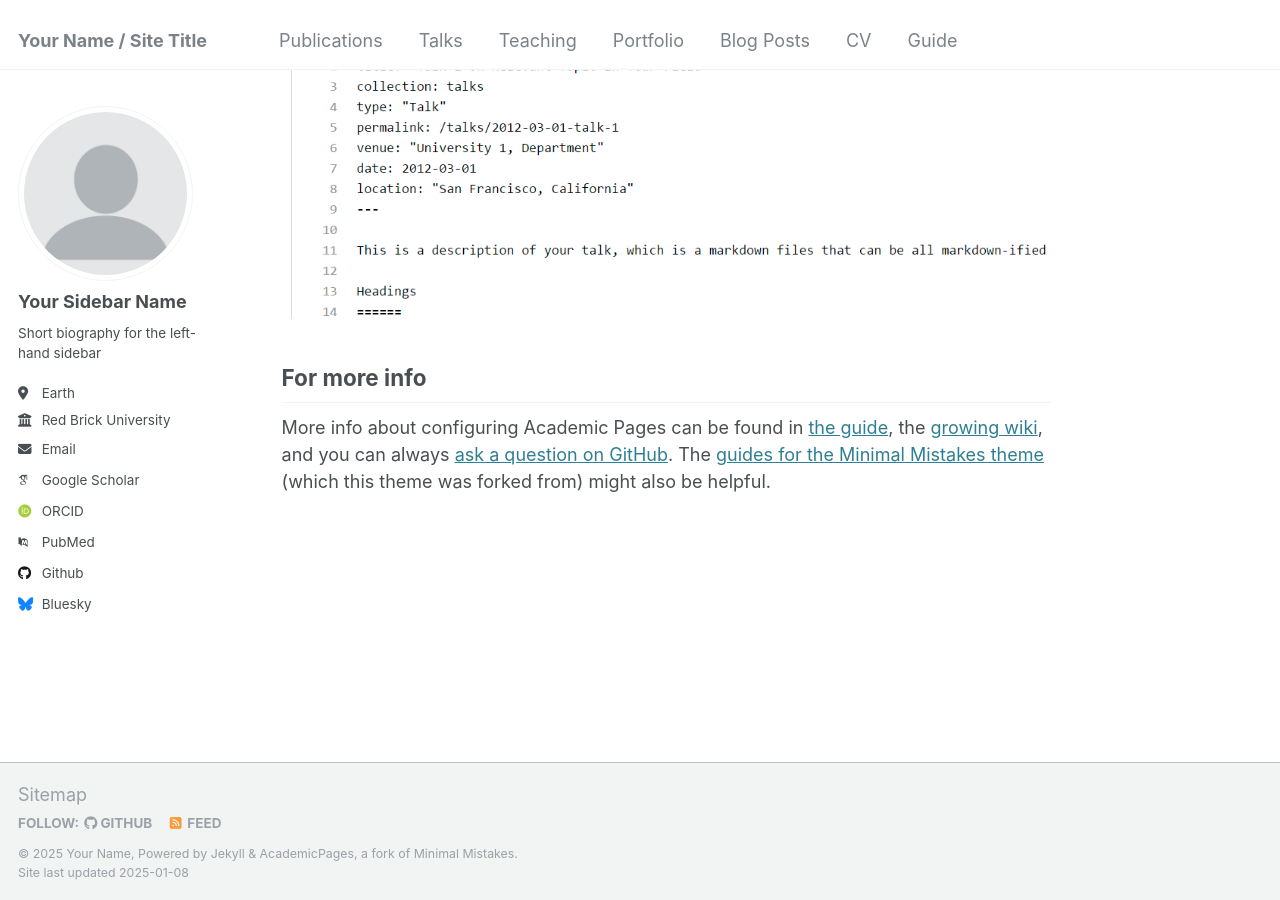
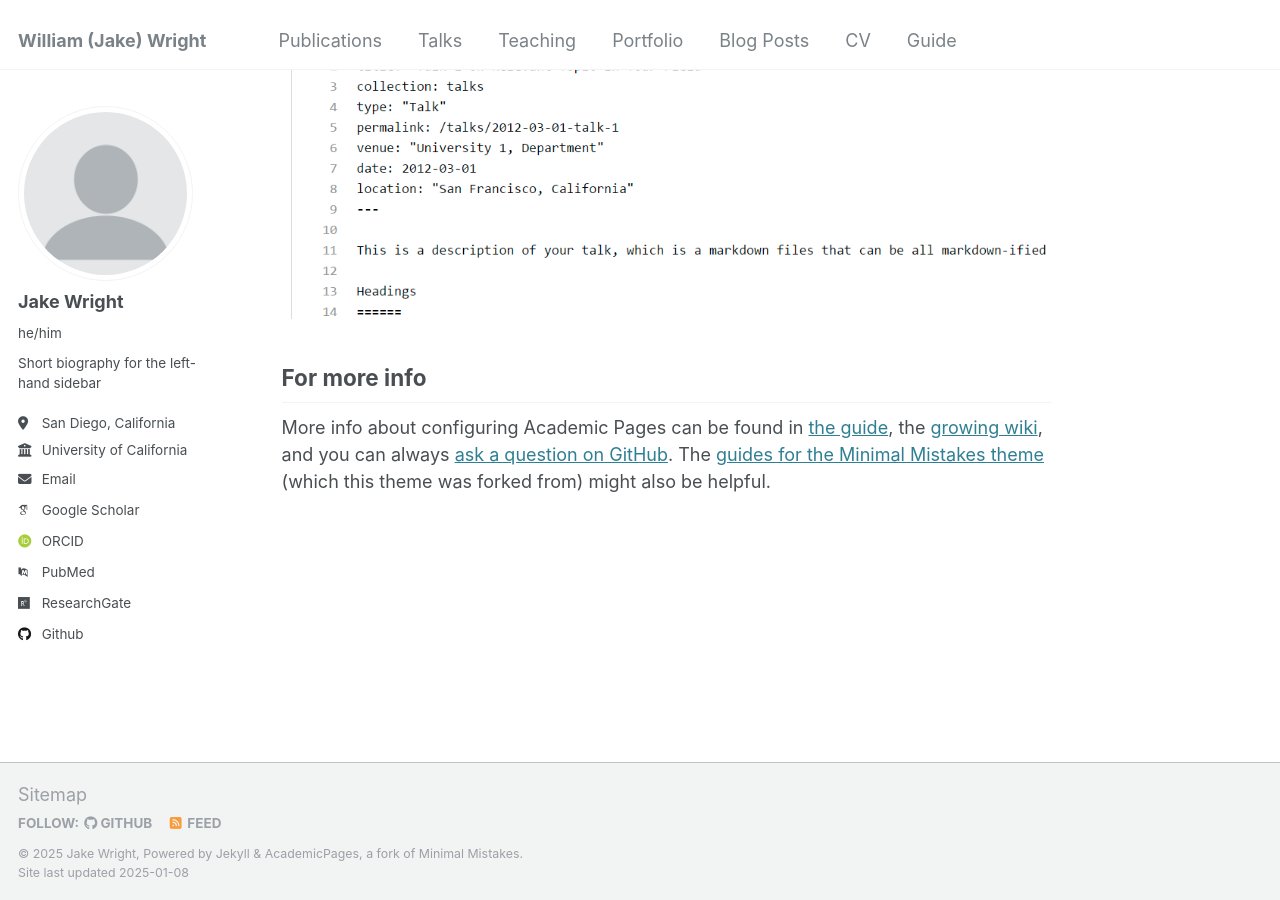
Before and after one commit to wjakewright/wjakewright.github.io, a Jekyll site: the page built from _pages/about.md, in a window 1280 px wide and 900 px high, scrolled down 2643 px. Built offline with Jekyll 4.4.1, drawn with Linux system fonts in a browser that asks for light colours; some web fonts are replaced.

Commit message:
Update _config.yml

```diff
--- a/_config.yml
+++ b/_config.yml
@@ -8,13 +8,13 @@
 
 # Basic Site Settings
 locale                   : "en-US"
-title                    : "Your Name / Site Title"
+title                    : "William (Jake) Wright"
 title_separator          : "-"
-name                     : &name "Your Name"
+name                     : &name "Jake Wright"
 description              : &description "personal description"
-url                      : https://academicpages.github.io # the base hostname & protocol for your site e.g. "https://[your GitHub username].github.io"
+url                      : https://wjakewright.github.io # the base hostname & protocol for your site e.g. "https://[your GitHub username].github.io"
 baseurl                  : "" # the subpath of your site, e.g. "/blog"
-repository               : "academicpages/academicpages.github.io"
+repository               : "wjakewright/wjakewright.github.io"
 
 # Site Author - The following control what appear as part of the author content on the side bar.
 #               If a field is blank the icon and link will not appear, otherwise it will be shown.
@@ -22,34 +22,34 @@ repository               : "academicpages/academicpages.github.io"
 author:
   # Biographic information
   avatar           : "profile.png"
-  name             : "Your Sidebar Name"
-  pronouns         : # example: "she/her"
+  name             : "Jake Wright"
+  pronouns         : "he/him"
   bio              : "Short biography for the left-hand sidebar"
-  location         : "Earth"
-  employer         : "Red Brick University"
+  location         : "San Diego, California"
+  employer         : "University of California"
   uri              : # URL
-  email            : "none@example.org"
+  email            : "wjwright@ucsd.edu"
 
   # Academic websites
   arxiv            : # URL - Update with the correct link to your profile
-  googlescholar    : "https://scholar.google.com/citations?user=PS_CX0AAAAAJ"
+  googlescholar    : "https://scholar.google.com/citations?user=AGSoTjcAAAAJ&hl=en"
   impactstory      : # URL
-  orcid            : "http://orcid.org/yourorcidurl"
+  orcid            : "https://orcid.org/my-orcid?orcid=0000-0003-0835-6362"
   semantic         : # URL
-  pubmed           : "https://www.ncbi.nlm.nih.gov/pubmed/?term=john+snow"
-  researchgate     : # URL
+  pubmed           : "https://www.ncbi.nlm.nih.gov/myncbi/collections/mybibliography/"
+  researchgate     : "https://www.researchgate.net/profile/William-Wright-18?ev=hdr_xprf&_tp=eyJjb250ZXh0Ijp7ImZpcnN0UGFnZSI6ImhvbWUiLCJwYWdlIjoiaG9tZSIsInBvc2l0aW9uIjoiZ2xvYmFsSGVhZGVyIn19"
   scopus           : # URL
 
   # Repositories and software development
   bitbucket        : # Username - Update with your username on the site
   codepen          : # Username
   dribbble         : # Username
-  github           : "academicpages"
+  github           : "wjakewright"
   kaggle           : # Username
   stackoverflow    : # User number or user number and name (i.e., use "1" or "1/jeff-atwood")
 
   # Social media
-  bluesky          : "bsky.app" # Replace this with you Bluesky username
+  bluesky          : # Replace this with you Bluesky username
   facebook         : # Username
   flickr           : # Username
   foursquare       : # Username
```
